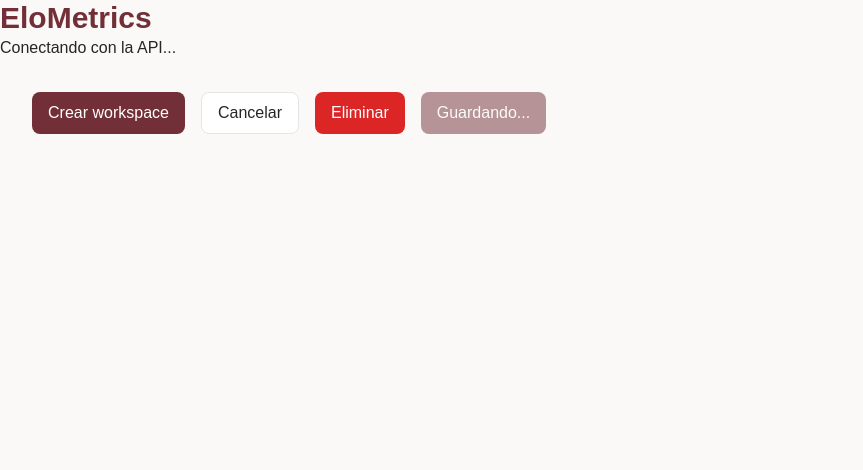
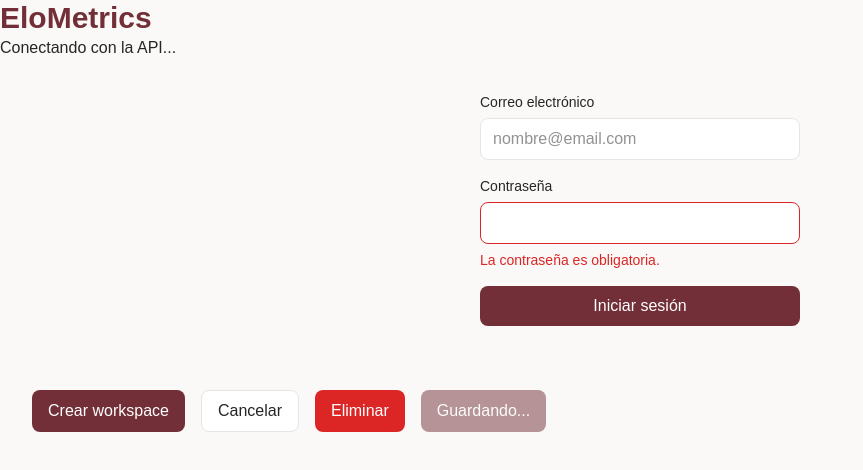
Before and after one commit to imjrbarreto/chess-t, a React (Vite) app: page / in a window 1280 px wide. Shown: the top 470 px of the page, without its empty margins (0-863 px from the left). Built offline with nearby package versions, Linux system fonts and the light colour scheme; no server answers.

Commit message:
feat: add reusable input component

```diff
--- a/src/App.tsx
+++ b/src/App.tsx
@@ -1,5 +1,6 @@
 import { useHealthCheck } from './api/generated/health/health';
 import { Button } from './components/ui/Button';
+import { Input } from './components/ui/Input';
 
 function App() {
     const { isPending, isError, isSuccess } = useHealthCheck({
@@ -18,6 +19,24 @@ function App() {
             {isError && <p>Error de conexión.</p>}
             {isSuccess && <p>API conectada correctamente ✅</p>}
 
+
+            <div className="mx-auto flex max-w-sm flex-col gap-4 p-8">
+                <Input
+                    id="email"
+                    label="Correo electrónico"
+                    type="email"
+                    placeholder="nombre@email.com"
+                />
+
+                <Input
+                    id="password"
+                    label="Contraseña"
+                    type="password"
+                    error="La contraseña es obligatoria."
+                />
+
+                <Button>Iniciar sesión</Button>
+            </div>
             <div className="flex gap-4 p-8">
                 <Button>Crear workspace</Button>
 
--- /dev/null
+++ b/src/components/ui/Input.tsx
@@ -0,0 +1,38 @@
+import type { InputHTMLAttributes } from 'react';
+
+interface InputProps extends InputHTMLAttributes<HTMLInputElement> {
+    label: string;
+    error?: string;
+}
+
+export function Input({
+    label,
+    error,
+    id,
+    className = '',
+    ...props
+}: InputProps) {
+    return (
+        <div className="flex flex-col gap-1.5">
+            <label htmlFor={id} className="text-sm font-medium">
+                {label}
+            </label>
+
+            <input
+                id={id}
+                className={`w-full rounded-lg border bg-surface px-3 py-2 outline-none focus:ring-2 focus:ring-primary/20 ${
+                    error ? 'border-destructive' : 'border-border focus:border-primary'
+                } ${className}`}
+                aria-invalid={Boolean(error)}
+                aria-describedby={error ? `${id}-error` : undefined}
+                {...props}
+            />
+
+            {error && (
+                <p id={`${id}-error`} className="text-sm text-destructive">
+                    {error}
+                </p>
+            )}
+        </div>
+    );
+}
```
